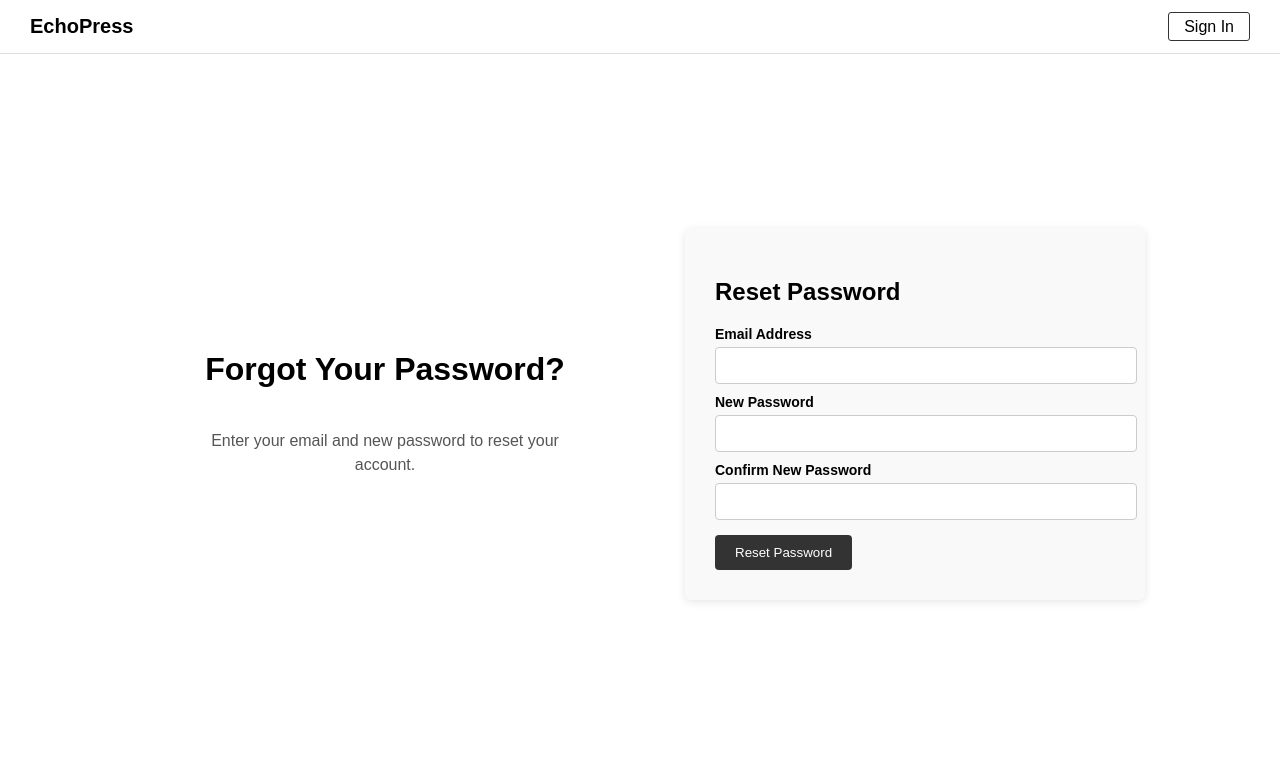
After one commit to timt29/FYPGRP26, a Flask app: page /forgot-password in a window 1280 px wide. The commit adds this page. Shown: the top 773 px of the page. Run offline with Flask 3, Linux system fonts and the light colour scheme.

Commit message:
forgot password
added in forget password page

```diff
--- a/app.py
+++ b/app.py
@@ -372,6 +372,43 @@ def toggle_suspend():
 
     return redirect(url_for("manage_users"))
 
+# Forgot Password page
+@app.route("/forgot-password", methods=["GET", "POST"])
+def forgot_password():
+    if request.method == "POST":
+        email = request.form["email"]
+        new_password = request.form["new_password"]
+        confirm_password = request.form["confirm_password"]
+
+        if new_password != confirm_password:
+            flash("Passwords do not match.")
+            return redirect(url_for("forgot_password"))
+
+        conn = get_db_connection()
+        cursor = conn.cursor()
+
+        cursor.execute("SELECT * FROM users WHERE email = %s", (email,))
+        user = cursor.fetchone()
+
+        if user:
+
+            cursor.execute(
+                "UPDATE users SET password = %s WHERE email = %s",
+                (new_password, email)
+            )
+            conn.commit()
+            flash("Password has been reset. Please login with the new password.")
+            cursor.close()
+            conn.close()
+            return redirect(url_for("login"))
+        else:
+            flash("Email not found.")
+            cursor.close()
+            conn.close()
+            return redirect(url_for("forgot_password"))
+
+    return render_template("forgot_password.html")
+
 def open_browser():
     webbrowser.open_new("http://127.0.0.1:5000/")
 
--- a/static/css/register.css
+++ b/static/css/register.css
@@ -131,27 +131,27 @@ body {
 }
 
 .form-bottom {
-  display: flex;
-  flex-direction: column;
-  align-items: flex-start;
+  display: flex;             /* horizontal layout */
+  align-items: center;       /* vertically center checkbox + label + button */
+  justify-content: space-between; /* space between checkbox+label and button */
   margin-top: 15px;
-  gap: 10px; /* spacing between checkbox and button */
+  gap: 10px;                 /* optional spacing */
 }
 
 .form-bottom .remember {
   display: flex;
-  align-items: center;  /* center checkbox and label */
-  gap: 5px;
+  align-items: center;       /* center checkbox and label vertically */
+  gap: 5px;                  /* space between checkbox and label */
 }
 
 .form-bottom .remember input[type="checkbox"] {
-  vertical-align: middle;
   margin: 0;
 }
 
 .form-bottom button {
-  align-self: flex-end; /* push register button to right */
+  margin: 0;                 /* remove top margin */
 }
+
 
 .form-links {
   margin-top: 15px;
--- /dev/null
+++ b/templates/forgot_password.html
@@ -0,0 +1,54 @@
+<!DOCTYPE html>
+<html lang="en">
+<head>
+  <meta charset="UTF-8">
+  <title>Forgot Password - EchoPress</title>
+  <link rel="stylesheet" href="{{ url_for('static', filename='css/register.css') }}" />
+</head>
+<body>
+  <!-- Header -->
+  <header class="header">
+    <a href="/" class="logo">EchoPress</a>
+    <div class="auth-buttons">
+      <a href="/login" class="signin">Sign In</a>
+    </div>
+  </header>
+
+  <!-- Content -->
+  <div class="container">
+    <div class="welcome">
+      <h1>Forgot Your Password?</h1>
+      <p>Enter your email and new password to reset your account.</p>
+    </div>
+
+    <div class="register-box">
+      <h2>Reset Password</h2>
+
+      {% with messages = get_flashed_messages() %}
+        {% if messages %}
+          <div class="flash-messages">
+            {% for msg in messages %}
+              <p style="color:red;">{{ msg }}</p>
+            {% endfor %}
+          </div>
+        {% endif %}
+      {% endwith %}
+
+      <form method="POST" action="/forgot-password">
+        <label for="email">Email Address</label>
+        <input type="email" id="email" name="email" required />
+
+        <label for="new_password">New Password</label>
+        <input type="password" id="new_password" name="new_password" required />
+
+        <label for="confirm_password">Confirm New Password</label>
+        <input type="password" id="confirm_password" name="confirm_password" required />
+
+        <div class="form-bottom">
+          <button type="submit">Reset Password</button>
+        </div>
+      </form>
+    </div>
+  </div>
+</body>
+</html>
```
